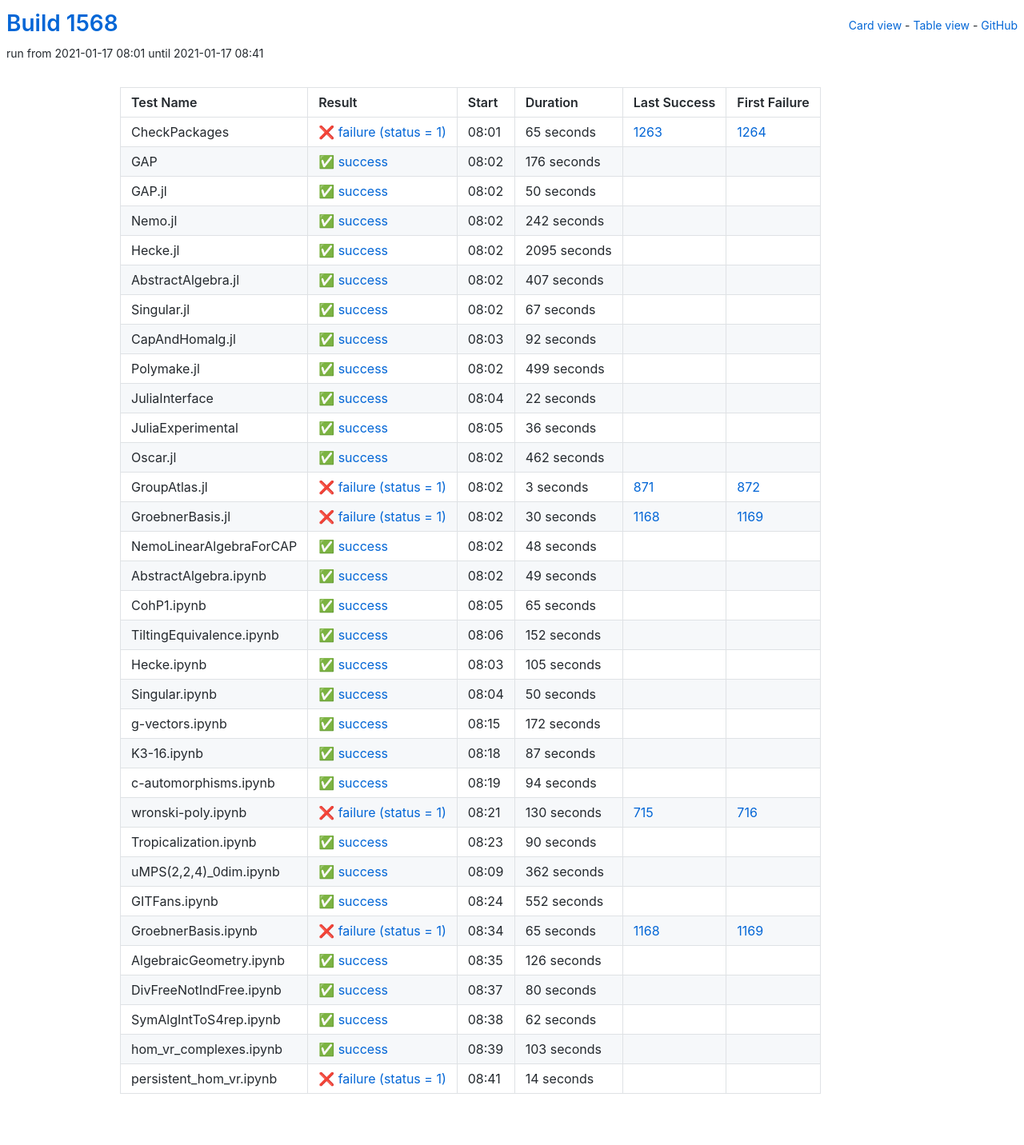
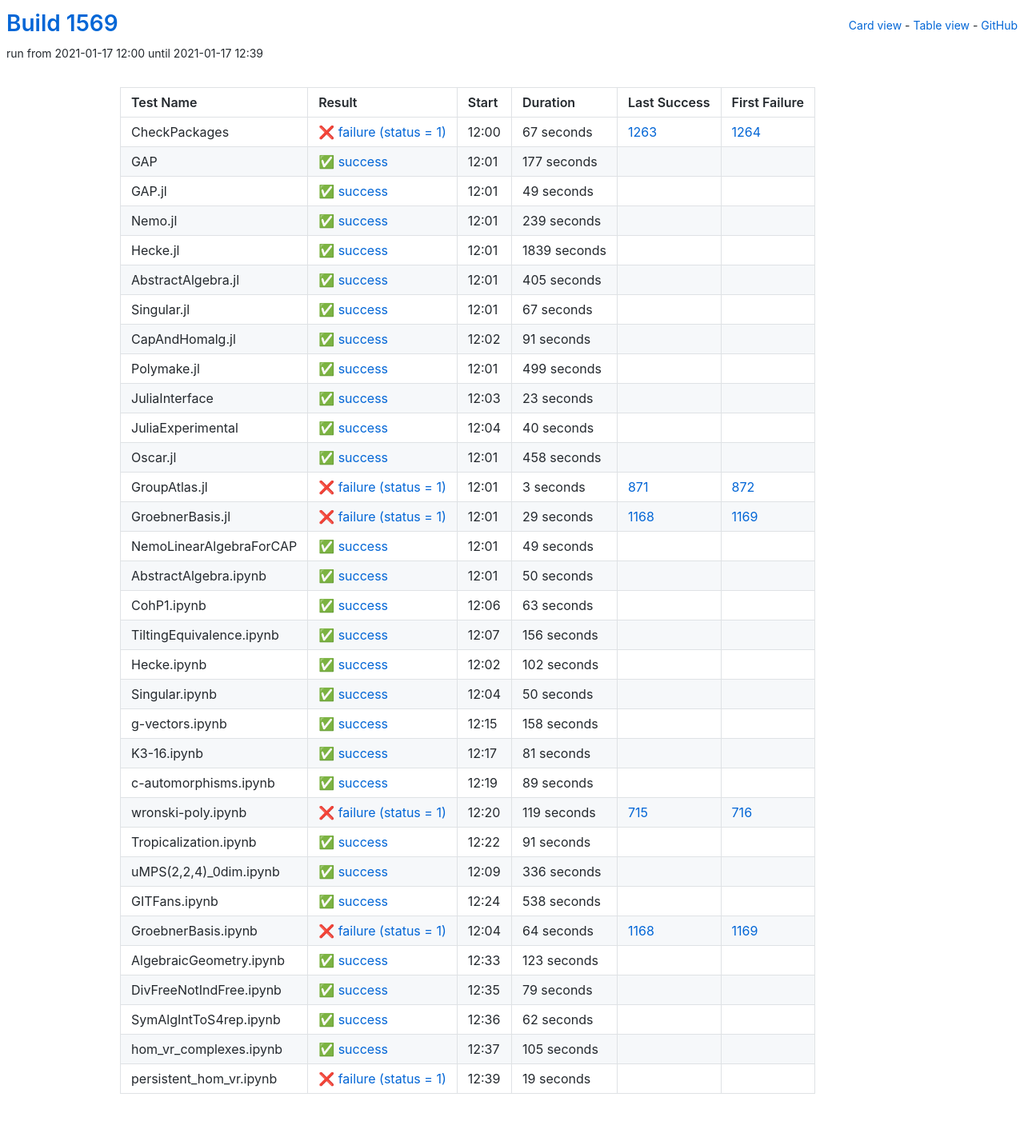
Before and after one commit to oscar-system/oscar-ci-status-stable, a Jekyll site: the page built from table.html, in a window 1280 px wide. Shown: the whole page at 80% size. Built offline with Jekyll 4.4.1, drawn with Linux system fonts in a browser that asks for light colours.

Commit message:
Build #1569

```diff
--- a/_data/ci.yml
+++ b/_data/ci.yml
@@ -1,6 +1,6 @@
 ---
-build: 1568
-build_url: https://oscarci.mathematik.uni-kl.de/job/oscar-stable/1568/
+build: 1569
+build_url: https://oscarci.mathematik.uni-kl.de/job/oscar-stable/1569/
 job: oscar-stable
 organization: oscar-system
 repo: oscar-ci-status-stable
@@ -8,80 +8,80 @@ repourl: https://github.com/oscar-system/oscar-ci-status-stable
 tests:
 - name: CheckPackages
   id: checkpackages
-  log: https://oscarci.mathematik.uni-kl.de/job/oscar-stable/1568/artifact/logs/build-1568/CheckPackages.log
-  start: 2021-01-17 08:01
+  log: https://oscarci.mathematik.uni-kl.de/job/oscar-stable/1569/artifact/logs/build-1569/CheckPackages.log
+  start: 2021-01-17 12:00
   success: false
   exitcode: 1
   status: failure
-  duration: 65
+  duration: 67
   last_success: 1263
   last_success_url: https://oscarci.mathematik.uni-kl.de/job/oscar-stable/1263/
   first_failure: 1264
   first_failure_url: https://oscarci.mathematik.uni-kl.de/job/oscar-stable/1264/
 - name: GAP
   id: gap
-  log: https://oscarci.mathematik.uni-kl.de/job/oscar-stable/1568/artifact/logs/build-1568/GAP.log
-  start: 2021-01-17 08:02
+  log: https://oscarci.mathematik.uni-kl.de/job/oscar-stable/1569/artifact/logs/build-1569/GAP.log
+  start: 2021-01-17 12:01
   success: true
   exitcode: 0
   status: success
-  duration: 176
+  duration: 177
   last_success: false
   last_success_url:
   first_failure: false
   first_failure_url:
 - name: GAP.jl
   id: gap-jl
-  log: https://oscarci.mathematik.uni-kl.de/job/oscar-stable/1568/artifact/logs/build-1568/GAP.jl.log
-  start: 2021-01-17 08:02
+  log: https://oscarci.mathematik.uni-kl.de/job/oscar-stable/1569/artifact/logs/build-1569/GAP.jl.log
+  start: 2021-01-17 12:01
   success: true
   exitcode: 0
   status: success
-  duration: 50
+  duration: 49
   last_success: false
   last_success_url:
   first_failure: false
   first_failure_url:
 - name: Nemo.jl
   id: nemo-jl
-  log: https://oscarci.mathematik.uni-kl.de/job/oscar-stable/1568/artifact/logs/build-1568/Nemo.jl.log
-  start: 2021-01-17 08:02
+  log: https://oscarci.mathematik.uni-kl.de/job/oscar-stable/1569/artifact/logs/build-1569/Nemo.jl.log
+  start: 2021-01-17 12:01
   success: true
   exitcode: 0
   status: success
-  duration: 242
+  duration: 239
   last_success: false
   last_success_url:
   first_failure: false
   first_failure_url:
 - name: Hecke.jl
   id: hecke-jl
-  log: https://oscarci.mathematik.uni-kl.de/job/oscar-stable/1568/artifact/logs/build-1568/Hecke.jl.log
-  start: 2021-01-17 08:02
+  log: https://oscarci.mathematik.uni-kl.de/job/oscar-stable/1569/artifact/logs/build-1569/Hecke.jl.log
+  start: 2021-01-17 12:01
   success: true
   exitcode: 0
   status: success
-  duration: 2095
+  duration: 1839
   last_success: false
   last_success_url:
   first_failure: false
   first_failure_url:
 - name: AbstractAlgebra.jl
   id: abstractalgebra-jl
-  log: https://oscarci.mathematik.uni-kl.de/job/oscar-stable/1568/artifact/logs/build-1568/AbstractAlgebra.jl.log
-  start: 2021-01-17 08:02
+  log: https://oscarci.mathematik.uni-kl.de/job/oscar-stable/1569/artifact/logs/build-1569/AbstractAlgebra.jl.log
+  start: 2021-01-17 12:01
   success: true
   exitcode: 0
   status: success
-  duration: 407
+  duration: 405
   last_success: false
   last_success_url:
   first_failure: false
   first_failure_url:
 - name: Singular.jl
   id: singular-jl
-  log: https://oscarci.mathematik.uni-kl.de/job/oscar-stable/1568/artifact/logs/build-1568/Singular.jl.log
-  start: 2021-01-17 08:02
+  log: https://oscarci.mathematik.uni-kl.de/job/oscar-stable/1569/artifact/logs/build-1569/Singular.jl.log
+  start: 2021-01-17 12:01
   success: true
   exitcode: 0
   status: success
@@ -92,20 +92,20 @@ tests:
   first_failure_url:
 - name: CapAndHomalg.jl
   id: capandhomalg-jl
-  log: https://oscarci.mathematik.uni-kl.de/job/oscar-stable/1568/artifact/logs/build-1568/CapAndHomalg.jl.log
-  start: 2021-01-17 08:03
+  log: https://oscarci.mathematik.uni-kl.de/job/oscar-stable/1569/artifact/logs/build-1569/CapAndHomalg.jl.log
+  start: 2021-01-17 12:02
   success: true
   exitcode: 0
   status: success
-  duration: 92
+  duration: 91
   last_success: false
   last_success_url:
   first_failure: false
   first_failure_url:
 - name: Polymake.jl
   id: polymake-jl
-  log: https://oscarci.mathematik.uni-kl.de/job/oscar-stable/1568/artifact/logs/build-1568/Polymake.jl.log
-  start: 2021-01-17 08:02
+  log: https://oscarci.mathematik.uni-kl.de/job/oscar-stable/1569/artifact/logs/build-1569/Polymake.jl.log
+  start: 2021-01-17 12:01
   success: true
   exitcode: 0
   status: success
@@ -116,44 +116,44 @@ tests:
   first_failure_url:
 - name: JuliaInterface
   id: juliainterface
-  log: https://oscarci.mathematik.uni-kl.de/job/oscar-stable/1568/artifact/logs/build-1568/JuliaInterface.log
-  start: 2021-01-17 08:04
+  log: https://oscarci.mathematik.uni-kl.de/job/oscar-stable/1569/artifact/logs/build-1569/JuliaInterface.log
+  start: 2021-01-17 12:03
   success: true
   exitcode: 0
   status: success
-  duration: 22
+  duration: 23
   last_success: false
   last_success_url:
   first_failure: false
   first_failure_url:
 - name: JuliaExperimental
   id: juliaexperimental
-  log: https://oscarci.mathematik.uni-kl.de/job/oscar-stable/1568/artifact/logs/build-1568/JuliaExperimental.log
-  start: 2021-01-17 08:05
+  log: https://oscarci.mathematik.uni-kl.de/job/oscar-stable/1569/artifact/logs/build-1569/JuliaExperimental.log
+  start: 2021-01-17 12:04
   success: true
   exitcode: 0
   status: success
-  duration: 36
+  duration: 40
   last_success: false
   last_success_url:
   first_failure: false
   first_failure_url:
 - name: Oscar.jl
   id: oscar-jl
-  log: https://oscarci.mathematik.uni-kl.de/job/oscar-stable/1568/artifact/logs/build-1568/Oscar.jl.log
-  start: 2021-01-17 08:02
+  log: https://oscarci.mathematik.uni-kl.de/job/oscar-stable/1569/artifact/logs/build-1569/Oscar.jl.log
+  start: 2021-01-17 12:01
   success: true
   exitcode: 0
   status: success
-  duration: 462
+  duration: 458
   last_success: false
   last_success_url:
   first_failure: false
   first_failure_url:
 - name: GroupAtlas.jl
   id: groupatlas-jl
-  log: https://oscarci.mathematik.uni-kl.de/job/oscar-stable/1568/artifact/logs/build-1568/GroupAtlas.jl.log
-  start: 2021-01-17 08:02
+  log: https://oscarci.mathematik.uni-kl.de/job/oscar-stable/1569/artifact/logs/build-1569/GroupAtlas.jl.log
+  start: 2021-01-17 12:01
   success: false
   exitcode: 1
   status: failure
@@ -164,32 +164,20 @@ tests:
   first_failure_url: https://oscarci.mathematik.uni-kl.de/job/oscar-stable/872/
 - name: GroebnerBasis.jl
   id: groebnerbasis-jl
-  log: https://oscarci.mathematik.uni-kl.de/job/oscar-stable/1568/artifact/logs/build-1568/GroebnerBasis.jl.log
-  start: 2021-01-17 08:02
+  log: https://oscarci.mathematik.uni-kl.de/job/oscar-stable/1569/artifact/logs/build-1569/GroebnerBasis.jl.log
+  start: 2021-01-17 12:01
   success: false
   exitcode: 1
   status: failure
-  duration: 30
+  duration: 29
   last_success: 1168
   last_success_url: https://oscarci.mathematik.uni-kl.de/job/oscar-stable/1168/
   first_failure: 1169
   first_failure_url: https://oscarci.mathematik.uni-kl.de/job/oscar-stable/1169/
 - name: NemoLinearAlgebraForCAP
   id: nemolinearalgebraforcap
-  log: https://oscarci.mathematik.uni-kl.de/job/oscar-stable/1568/artifact/logs/build-1568/NemoLinearAlgebraForCAP.log
-  start: 2021-01-17 08:02
-  success: true
-  exitcode: 0
-  status: success
-  duration: 48
-  last_success: false
-  last_success_url:
-  first_failure: false
-  first_failure_url:
-- name: AbstractAlgebra.ipynb
-  id: abstractalgebra-ipynb
-  log: https://oscarci.mathematik.uni-kl.de/job/oscar-stable/1568/artifact/logs/build-1568/AbstractAlgebra.ipynb.log
-  start: 2021-01-17 08:02
+  log: https://oscarci.mathematik.uni-kl.de/job/oscar-stable/1569/artifact/logs/build-1569/NemoLinearAlgebraForCAP.log
+  start: 2021-01-17 12:01
   success: true
   exitcode: 0
   status: success
@@ -198,46 +186,58 @@ tests:
   last_success_url:
   first_failure: false
   first_failure_url:
-- name: CohP1.ipynb
-  id: cohp1-ipynb
-  log: https://oscarci.mathematik.uni-kl.de/job/oscar-stable/1568/artifact/logs/build-1568/CohP1.ipynb.log
-  start: 2021-01-17 08:05
+- name: AbstractAlgebra.ipynb
+  id: abstractalgebra-ipynb
+  log: https://oscarci.mathematik.uni-kl.de/job/oscar-stable/1569/artifact/logs/build-1569/AbstractAlgebra.ipynb.log
+  start: 2021-01-17 12:01
   success: true
   exitcode: 0
   status: success
-  duration: 65
+  duration: 50
+  last_success: false
+  last_success_url:
+  first_failure: false
+  first_failure_url:
+- name: CohP1.ipynb
+  id: cohp1-ipynb
+  log: https://oscarci.mathematik.uni-kl.de/job/oscar-stable/1569/artifact/logs/build-1569/CohP1.ipynb.log
+  start: 2021-01-17 12:06
+  success: true
+  exitcode: 0
+  status: success
+  duration: 63
   last_success: false
   last_success_url:
   first_failure: false
   first_failure_url:
 - name: TiltingEquivalence.ipynb
   id: tiltingequivalence-ipynb
-  log: https://oscarci.mathematik.uni-kl.de/job/oscar-stable/1568/artifact/logs/build-1568/TiltingEquivalence.ipynb.log
-  start: 2021-01-17 08:06
+  log: https://oscarci.mathematik.uni-kl.de/job/oscar-stable/1569/artifact/logs/build-1569/TiltingEquivalence.ipynb.log
+  start: 2021-01-17 12:07
   success: true
   exitcode: 0
   status: success
-  duration: 152
+  duration: 156
   last_success: false
   last_success_url:
   first_failure: false
   first_failure_url:
 - name: Hecke.ipynb
   id: hecke-ipynb
-  log: https://oscarci.mathematik.uni-kl.de/job/oscar-stable/1568/artifact/logs/build-1568/Hecke.ipynb.log
-  start: 2021-01-17 08:03
+  log: https://oscarci.mathematik.uni-kl.de/job/oscar-stable/1569/artifact/logs/build-1569/Hecke.ipynb.log
+  start: 2021-01-17 12:02
   success: true
   exitcode: 0
   status: success
-  duration: 105
+  duration: 102
   last_success: false
   last_success_url:
   first_failure: false
   first_failure_url:
 - name: Singular.ipynb
   id: singular-ipynb
-  log: https://oscarci.mathematik.uni-kl.de/job/oscar-stable/1568/artifact/logs/build-1568/Singular.ipynb.log
-  start: 2021-01-17 08:04
+  log: https://oscarci.mathematik.uni-kl.de/job/oscar-stable/1569/artifact/logs/build-1569/Singular.ipynb.log
+  start: 2021-01-17 12:04
   success: true
   exitcode: 0
   status: success
@@ -248,128 +248,128 @@ tests:
   first_failure_url:
 - name: g-vectors.ipynb
   id: g-vectors-ipynb
-  log: https://oscarci.mathematik.uni-kl.de/job/oscar-stable/1568/artifact/logs/build-1568/g-vectors.ipynb.log
-  start: 2021-01-17 08:15
+  log: https://oscarci.mathematik.uni-kl.de/job/oscar-stable/1569/artifact/logs/build-1569/g-vectors.ipynb.log
+  start: 2021-01-17 12:15
   success: true
   exitcode: 0
   status: success
-  duration: 172
+  duration: 158
   last_success: false
   last_success_url:
   first_failure: false
   first_failure_url:
 - name: K3-16.ipynb
   id: k3-16-ipynb
-  log: https://oscarci.mathematik.uni-kl.de/job/oscar-stable/1568/artifact/logs/build-1568/K3-16.ipynb.log
-  start: 2021-01-17 08:18
+  log: https://oscarci.mathematik.uni-kl.de/job/oscar-stable/1569/artifact/logs/build-1569/K3-16.ipynb.log
+  start: 2021-01-17 12:17
   success: true
   exitcode: 0
   status: success
-  duration: 87
+  duration: 81
   last_success: false
   last_success_url:
   first_failure: false
   first_failure_url:
 - name: c-automorphisms.ipynb
   id: c-automorphisms-ipynb
-  log: https://oscarci.mathematik.uni-kl.de/job/oscar-stable/1568/artifact/logs/build-1568/c-automorphisms.ipynb.log
-  start: 2021-01-17 08:19
+  log: https://oscarci.mathematik.uni-kl.de/job/oscar-stable/1569/artifact/logs/build-1569/c-automorphisms.ipynb.log
+  start: 2021-01-17 12:19
   success: true
   exitcode: 0
   status: success
-  duration: 94
+  duration: 89
   last_success: false
   last_success_url:
   first_failure: false
   first_failure_url:
 - name: wronski-poly.ipynb
   id: wronski-poly-ipynb
-  log: https://oscarci.mathematik.uni-kl.de/job/oscar-stable/1568/artifact/logs/build-1568/wronski-poly.ipynb.log
-  start: 2021-01-17 08:21
+  log: https://oscarci.mathematik.uni-kl.de/job/oscar-stable/1569/artifact/logs/build-1569/wronski-poly.ipynb.log
+  start: 2021-01-17 12:20
   success: false
   exitcode: 1
   status: failure
-  duration: 130
+  duration: 119
   last_success: 715
   last_success_url: https://oscarci.mathematik.uni-kl.de/job/oscar-stable/715/
   first_failure: 716
   first_failure_url: https://oscarci.mathematik.uni-kl.de/job/oscar-stable/716/
 - name: Tropicalization.ipynb
   id: tropicalization-ipynb
-  log: https://oscarci.mathematik.uni-kl.de/job/oscar-stable/1568/artifact/logs/build-1568/Tropicalization.ipynb.log
-  start: 2021-01-17 08:23
+  log: https://oscarci.mathematik.uni-kl.de/job/oscar-stable/1569/artifact/logs/build-1569/Tropicalization.ipynb.log
+  start: 2021-01-17 12:22
   success: true
   exitcode: 0
   status: success
-  duration: 90
+  duration: 91
   last_success: false
   last_success_url:
   first_failure: false
   first_failure_url:
 - name: uMPS(2,2,4)_0dim.ipynb
   id: umps-2-2-4-0dim-ipynb
-  log: https://oscarci.mathematik.uni-kl.de/job/oscar-stable/1568/artifact/logs/build-1568/uMPS-2-2-4-_0dim.ipynb.log
-  start: 2021-01-17 08:09
+  log: https://oscarci.mathematik.uni-kl.de/job/oscar-stable/1569/artifact/logs/build-1569/uMPS-2-2-4-_0dim.ipynb.log
+  start: 2021-01-17 12:09
   success: true
   exitcode: 0
   status: success
-  duration: 362
+  duration: 336
   last_success: false
   last_success_url:
   first_failure: false
   first_failure_url:
 - name: GITFans.ipynb
   id: gitfans-ipynb
-  log: https://oscarci.mathematik.uni-kl.de/job/oscar-stable/1568/artifact/logs/build-1568/GITFans.ipynb.log
-  start: 2021-01-17 08:24
+  log: https://oscarci.mathematik.uni-kl.de/job/oscar-stable/1569/artifact/logs/build-1569/GITFans.ipynb.log
+  start: 2021-01-17 12:24
   success: true
   exitcode: 0
   status: success
-  duration: 552
+  duration: 538
   last_success: false
   last_success_url:
   first_failure: false
   first_failure_url:
 - name: GroebnerBasis.ipynb
   id: groebnerbasis-ipynb
-  log: https://oscarci.mathematik.uni-kl.de/job/oscar-stable/1568/artifact/logs/build-1568/GroebnerBasis.ipynb.log
-  start: 2021-01-17 08:34
+  log: https://oscarci.mathematik.uni-kl.de/job/oscar-stable/1569/artifact/logs/build-1569/GroebnerBasis.ipynb.log
+  start: 2021-01-17 12:04
   success: false
   exitcode: 1
   status: failure
-  duration: 65
+  duration: 64
   last_success: 1168
   last_success_url: https://oscarci.mathematik.uni-kl.de/job/oscar-stable/1168/
   first_failure: 1169
   first_failure_url: https://oscarci.mathematik.uni-kl.de/job/oscar-stable/1169/
 - name: AlgebraicGeometry.ipynb
   id: algebraicgeometry-ipynb
-  log: https://oscarci.mathematik.uni-kl.de/job/oscar-stable/1568/artifact/logs/build-1568/AlgebraicGeometry.ipynb.log
-  start: 2021-01-17 08:35
+  log: https://oscarci.mathematik.uni-kl.de/job/oscar-stable/1569/artifact/logs/build-1569/AlgebraicGeometry.ipynb.log
+  start: 2021-01-17 12:33
   success: true
   exitcode: 0
   status: success
-  duration: 126
+  duration: 123
   last_success: false
   last_success_url:
   first_failure: false
   first_failure_url:
 - name: DivFreeNotIndFree.ipynb
   id: divfreenotindfree-ipynb
-  log: https://oscarci.mathematik.uni-kl.de/job/oscar-stable/1568/artifact/logs/build-1568/DivFreeNotIndFree.ipynb.log
-  start: 2021-01-17 08:37
+  log: https://oscarci.mathematik.uni-kl.de/job/oscar-stable/1569/artifact/logs/build-1569/DivFreeNotIndFree.ipynb.log
+  start: 2021-01-17 12:35
   success: true
   exitcode: 0
   status: success
-  duration: 80
+  duration: 79
   last_success: false
   last_success_url:
   first_failure: false
   first_failure_url:
 - name: SymAlgIntToS4rep.ipynb
   id: symalginttos4rep-ipynb
-  log: https://oscarci.mathematik.uni-kl.de/job/oscar-stable/1568/artifact/logs/build-1568/SymAlgIntToS4rep.ipynb.log
-  start: 2021-01-17 08:38
+  log: https://oscarci.mathematik.uni-kl.de/job/oscar-stable/1569/artifact/logs/build-1569/SymAlgIntToS4rep.ipynb.log
+  start: 2021-01-17 12:36
   success: true
   exitcode: 0
   status: success
@@ -380,24 +380,24 @@ tests:
   first_failure_url:
 - name: hom_vr_complexes.ipynb
   id: hom-vr-complexes-ipynb
-  log: https://oscarci.mathematik.uni-kl.de/job/oscar-stable/1568/artifact/logs/build-1568/hom_vr_complexes.ipynb.log
-  start: 2021-01-17 08:39
+  log: https://oscarci.mathematik.uni-kl.de/job/oscar-stable/1569/artifact/logs/build-1569/hom_vr_complexes.ipynb.log
+  start: 2021-01-17 12:37
   success: true
   exitcode: 0
   status: success
-  duration: 103
+  duration: 105
   last_success: false
   last_success_url:
   first_failure: false
   first_failure_url:
 - name: persistent_hom_vr.ipynb
   id: persistent-hom-vr-ipynb
-  log: https://oscarci.mathematik.uni-kl.de/job/oscar-stable/1568/artifact/logs/build-1568/persistent_hom_vr.ipynb.log
-  start: 2021-01-17 08:41
+  log: https://oscarci.mathematik.uni-kl.de/job/oscar-stable/1569/artifact/logs/build-1569/persistent_hom_vr.ipynb.log
+  start: 2021-01-17 12:39
   success: false
   exitcode: 1
   status: failure
-  duration: 14
+  duration: 19
   last_success: false
   last_success_url:
   first_failure: false
```
Also changed, not shown: README.md.
